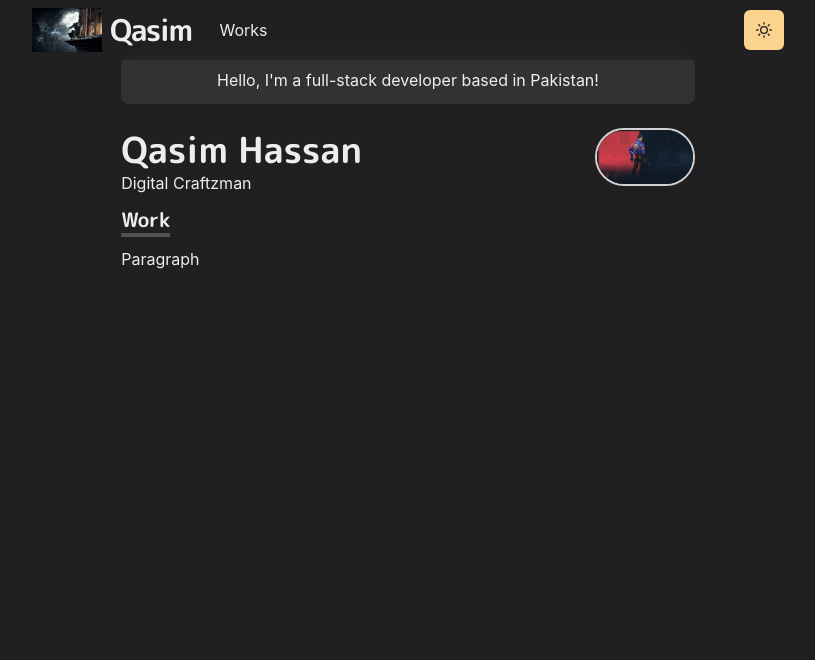
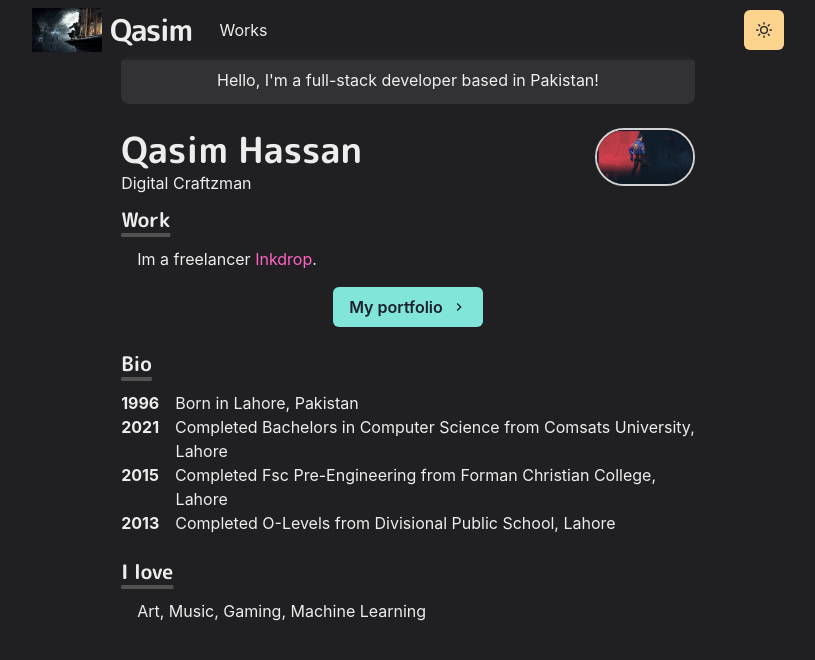
Before and after one commit to QasimJaffry/portfolio, a Next.js app: page / in a window 1280 px wide. Shown: the top 660 px of the page, without its empty margins (232-1047 px from the left). Built offline with nearby package versions, Linux system fonts and the light colour scheme.

Commit message:
added bio and toggle theme animation

```diff
--- /dev/null
+++ b/components/layouts/bio.js
@@ -0,0 +1,12 @@
+import { Box } from '@chakra-ui/react'
+import styled from '@emotion/styled'
+
+export const BioSection = styled(Box)`
+  padding-left: 3.4em;
+  text-indent: -3.4em;
+`
+
+export const BioYear = styled.span`
+  font-weight: bold;
+  margin-right: 1em;
+`
--- /dev/null
+++ b/components/layouts/paragraph.js
@@ -0,0 +1,8 @@
+import styled from '@emotion/styled'
+
+const Paragraph = styled.p`
+  text-align: justify;
+  text-indent: 1em;
+`
+
+export default Paragraph
--- a/components/layouts/themeToggleButton.js
+++ b/components/layouts/themeToggleButton.js
@@ -1,3 +1,4 @@
+import { AnimatePresence, motion } from 'framer-motion'
 import { IconButton, useColorMode, useColorModeValue } from '@chakra-ui/react'
 import { MoonIcon, SunIcon } from '@chakra-ui/icons'
 
@@ -5,12 +6,23 @@
   const { toggleColorMode } = useColorMode()
 
   return (
+    <AnimatePresence mode="wait" initial={false}>
+      <motion.div
+        style={{ display: 'inline-block' }}
+        key={useColorModeValue('light', 'dark')}
+        initial={{ y: -20, opacity: 0 }}
+        animate={{ y: 0, opacity: 1 }}
+        exit={{ y: 20, opacity: 0 }}
+        transition={{ duration: 0.2 }}
+      >
         <IconButton
           aria-label="Toggle theme"
           colorScheme={useColorModeValue('purple', 'orange')}
           icon={useColorModeValue(<MoonIcon />, <SunIcon />)}
           onClick={toggleColorMode}
         ></IconButton>
+      </motion.div>
+    </AnimatePresence>
   )
 }
 
--- a/pages/index.js
+++ b/pages/index.js
@@ -1,11 +1,17 @@
+import { BioSection, BioYear } from '../components/layouts/bio'
 import {
   Box,
+  Button,
   Container,
   Heading,
   Image,
+  Link,
   useColorModeValue,
 } from '@chakra-ui/react'
 
+import { ChevronRightIcon } from '@chakra-ui/icons'
+import NextLink from 'next/link'
+import Paragraph from '../components/layouts/paragraph'
 import Section from '../components/layouts/section'
 
 const Page = () => {
@@ -53,7 +59,48 @@
         <Heading as="h3" variant="section-title">
           Work
         </Heading>
-        <p>Paragraph</p>
+        <Paragraph>
+          Im a freelancer <Link to="/works/inkdrop">Inkdrop</Link>.
+        </Paragraph>
+        <Box align="center" my={4}>
+          <NextLink href="/works">
+            <Button rightIcon={<ChevronRightIcon />} colorScheme="teal">
+              My portfolio
+            </Button>
+          </NextLink>
+        </Box>
+      </Section>
+
+      <Section delay={0.2}>
+        <Heading as="h3" variant="section-title">
+          Bio
+        </Heading>
+        <BioSection>
+          <BioYear>1996</BioYear>
+          Born in Lahore, Pakistan
+        </BioSection>
+        <BioSection>
+          <BioYear>2021</BioYear>
+          Completed Bachelors in Computer Science from Comsats University,
+          Lahore
+        </BioSection>
+
+        <BioSection>
+          <BioYear>2015</BioYear>
+          Completed Fsc Pre-Engineering from Forman Christian College, Lahore
+        </BioSection>
+
+        <BioSection>
+          <BioYear>2013</BioYear>
+          Completed O-Levels from Divisional Public School, Lahore
+        </BioSection>
+      </Section>
+
+      <Section delay={0.1}>
+        <Heading as="h3" variant="section-title">
+          I love
+        </Heading>
+        <Paragraph>Art, Music, Gaming, Machine Learning </Paragraph>
       </Section>
     </Container>
   )
```
Lines whose indentation alone changed are shown as unchanged.
